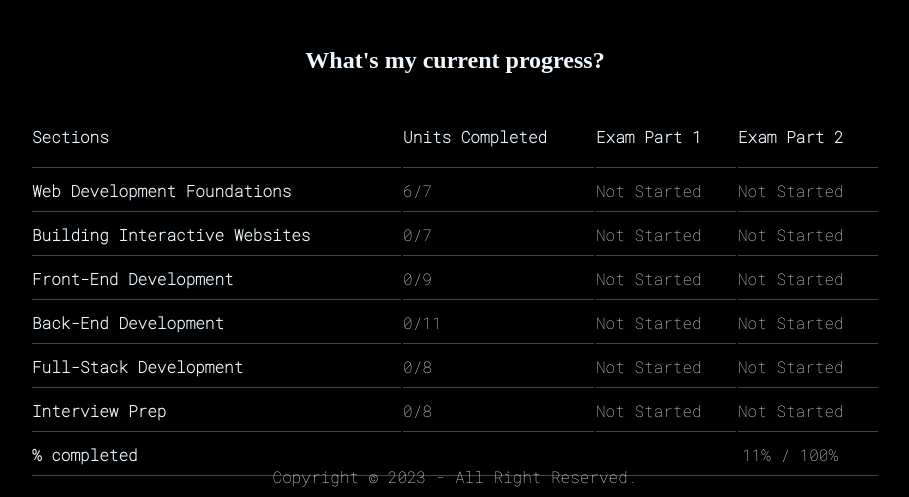
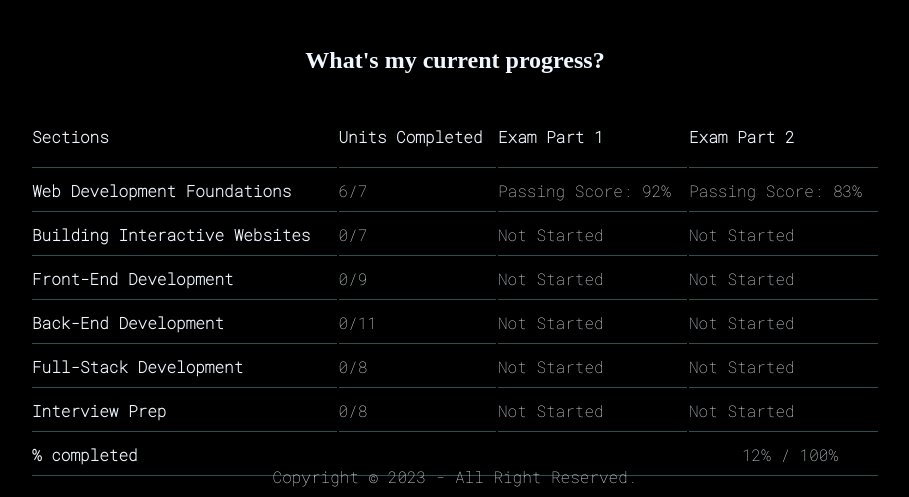
Before and after one commit to Maaykol/maaykol.github.io, a plain HTML site: page index.html in a window 1280 px wide. Shown: the part 303-800 px from the top of the page, without its empty margins (185-1094 px from the left). Drawn offline with Linux system fonts and the light colour scheme; a web font is replaced by a local one.

Commit message:
Update index.html

```diff
--- a/index.html
+++ b/index.html
@@ -33,8 +33,8 @@
                     <tr>
                         <th class="progress-row" scope="row">Web Development Foundations</th>
                         <td>6/7</td>
-                        <td>Not Started</td>
-                        <td>Not Started</td>
+                        <td>Passing Score: 92%</td>
+                        <td>Passing Score: 83%</td>
                     </tr>
                     <tr>
                         <th class="progress-row" scope="row">Building Interactive Websites</th>
@@ -70,7 +70,7 @@
                 <tfoot>
                     <tr>
                         <th class="progress-row" scope="row">% completed</th>
-                        <td colspan="3">11% / 100%</td>
+                        <td colspan="3">12% / 100%</td>
                     </tr>
                 </tfoot>
             </table>
```
